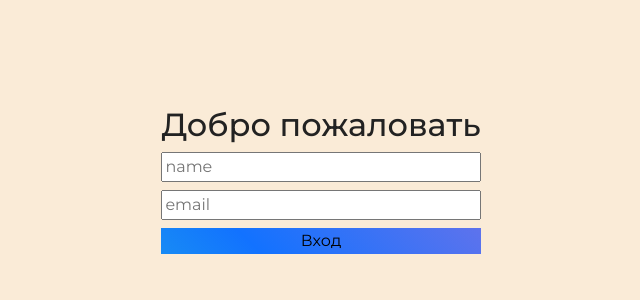
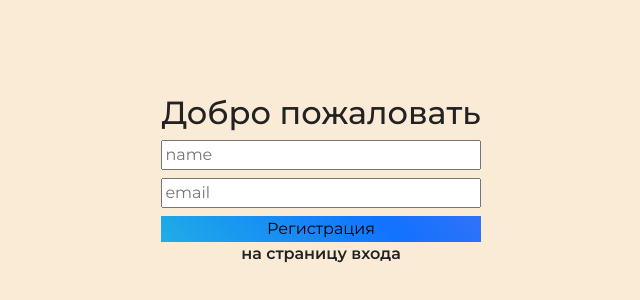
Before and after one commit to Hprimer/Shop-react2, a React (Create React App) app: page /register in a window 1280 px wide. Shown: the part 220-520 px from the top of the page, without its empty margins (319-959 px from the left). Built offline with nearby package versions, Linux system fonts and the light colour scheme; no server answers; the HTML template or start-up script is replaced by a standard one.

Commit message:
add login & register pages

```diff
--- a/src/pages/Registration/Registration.js
+++ b/src/pages/Registration/Registration.js
@@ -2,7 +2,11 @@ import React from 'react'
 
 import './Registration.css'
 
+import { useNavigate } from 'react-router'
+
 function Registration() {
+	const navigate=useNavigate();
+
 	return (
 		<div className='register_page'>
 			{/* <h1 className='logo'>Happy House</h1> */}
@@ -19,7 +23,10 @@ function Registration() {
 					{/* <label for="email">Введите email:</label> */}
 					<input type="email" placeholder="email" id="email" required/>
 				</div>
-				<button className="reg_btn" type="submit">Вход</button>
+				<button className="reg_btn" type="submit">Регистрация</button>
+				<div className='go_to_register'
+					onClick={() => navigate("/login")}
+				>на страницу входа</div>
 			</form>
 			</div>
 
```
